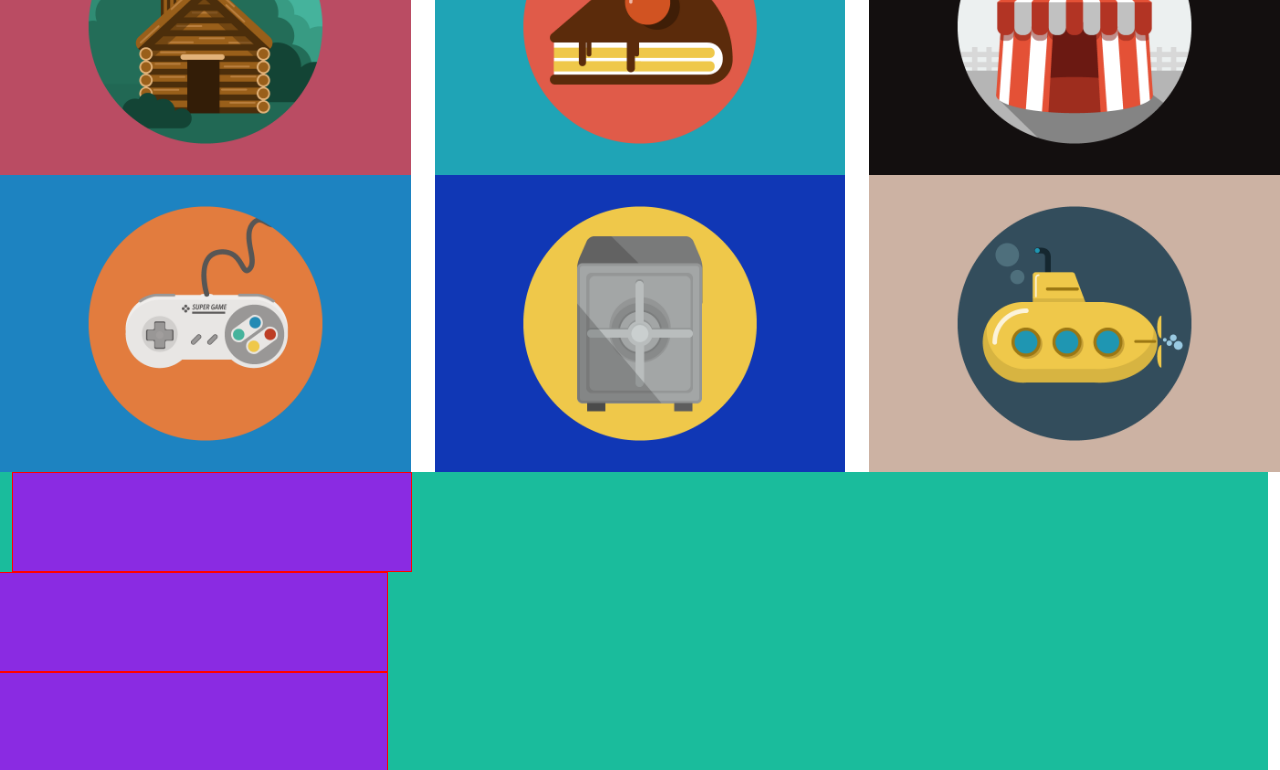
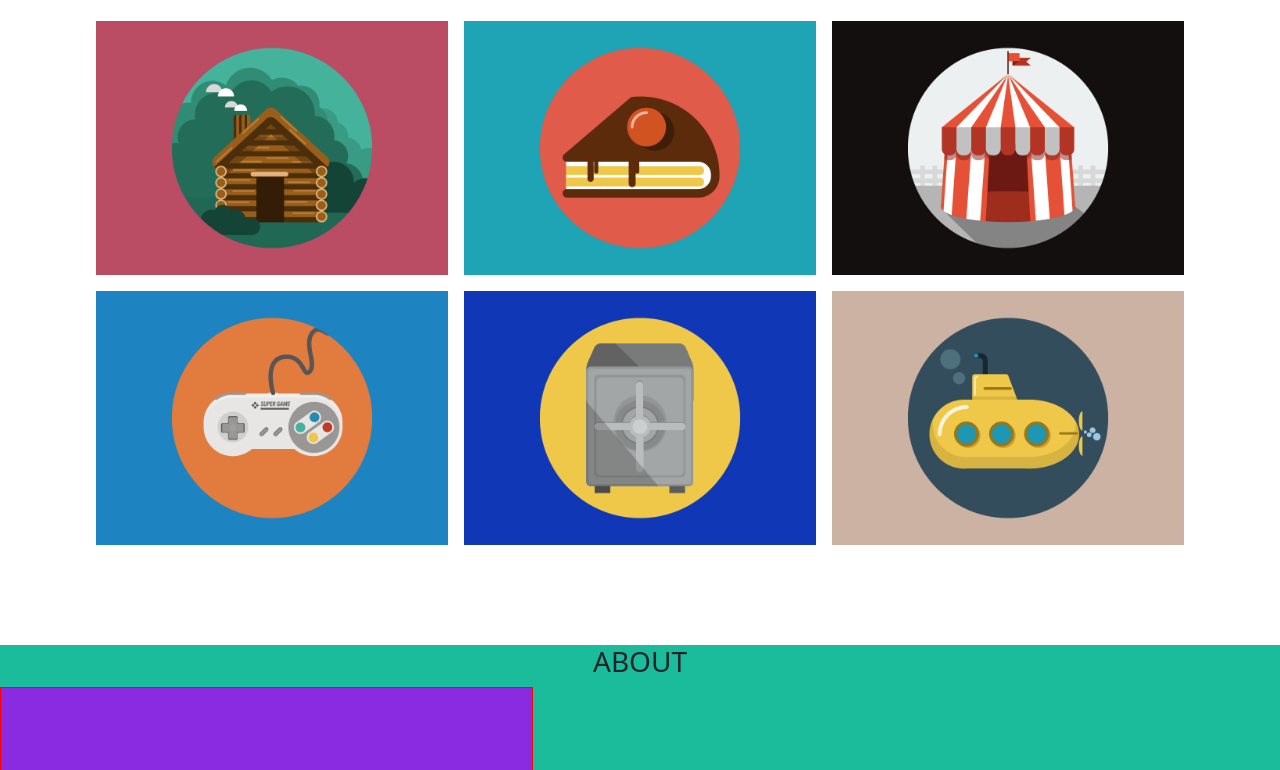
Before and after one commit to Salvatore949/html-css-bootstrap-freelancer, a plain HTML site: page index.html in a window 1280 px wide. Shown: the part 698-1468 px from the top of the page. Drawn offline with nearby package versions, Linux system fonts and the light colour scheme.

Commit message:
portfolio

```diff
--- a/css/style.css
+++ b/css/style.css
@@ -17,6 +17,14 @@ header .nav{
     justify-content: flex-end;
 }
 
+#container{
+    padding: 0 100px 100px;
+}
+
+h2{
+    padding:40px;
+}
+
 .jumbo{
     background-color: #1abc9c;
     width: 100%;
@@ -27,6 +35,7 @@ header .nav{
     color:white ;
 }
 
-.jumbo div img{
+#second_container{
+    background-color: #1abc9c;
 
 }
--- a/index.html
+++ b/index.html
@@ -42,31 +42,37 @@
 
         <main>
 
-            <div id="container ">
+            <h2 class="text-center">Portfolio</h2>
+
+            <div id="container">
                 <div class="row row-cols-1 row-cols-sm-2 row-cols-lg-3 ">
-                    <div class="col">
+                    <div class="col gy-3 gx-3">
                         <img src="img\cabin.png" class="img-fluid" alt="...">
                     </div>
-                    <div class="col">
+                    <div class="col gy-3 gx-3">
                         <img src="img\cake.png" class="img-fluid" alt="avatar">
                     </div>
-                    <div class="col">
+                    <div class="col gy-3 gx-3">
                         <img src="img\circus.png" class="img-fluid" alt="avatar">
                     </div>
-                    <div class="col">
+                    <div class="col gy-3 gx-3">
                         <img src="img\game.png" class="img-fluid" alt="avatar">
                     </div>
-                    <div class="col">
+                    <div class="col gy-3 gx-3">
                         <img src="img\safe.png" class="img-fluid" alt="avatar">
                     </div>
-                    <div class="col">
+                    <div class="col gy-3 gx-3">
                         <img src="img\submarine.png" class="img-fluid" alt="avatar">
                     </div>
                 </div>
             </div>
 
-            <div class="row jumbo px-4">
-                <div class="col-12"></div>
+            <div id="second_container">
+                <h3 class="text-center">ABOUT</h3>
+                <div class="col-5">
+
+                </div>
+                <div class="col-5"></div>
             </div>
 
             <div class="row jumbo">
```
